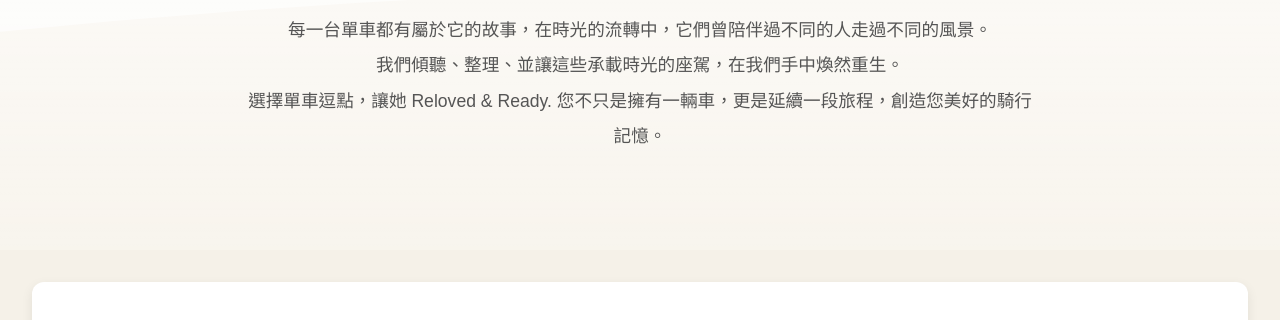
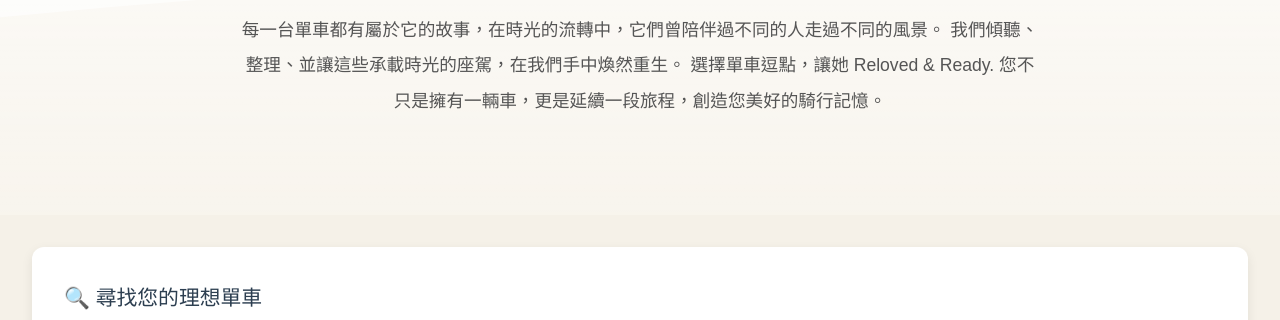
Before and after one commit to qcyclingcomma/qcyclingcomma.github.io, a plain HTML site: page index.html in a window 1280 px wide. Shown: the part 390-710 px from the top of the page. Drawn offline with Linux system fonts and the light colour scheme.

Commit message:
Update index.html

```diff
--- a/index.html
+++ b/index.html
@@ -315,8 +315,8 @@
 
     <section class="hero">
         <h2>二手單車的文藝復興</h2>
-        <p>每一台單車都有屬於它的故事，在時光的流轉中，它們曾陪伴過不同的人走過不同的風景。<br>
-        我們傾聽、整理、並讓這些承載時光的座駕，在我們手中煥然重生。<br>
+        <p>每一台單車都有屬於它的故事，在時光的流轉中，它們曾陪伴過不同的人走過不同的風景。
+        我們傾聽、整理、並讓這些承載時光的座駕，在我們手中煥然重生。
         選擇單車逗點，讓她 Reloved & Ready. 您不只是擁有一輛車，更是延續一段旅程，創造您美好的騎行記憶。</p>
     </section>
 <!-- 每一台單車都有屬於它的故事，在時光的流轉中，它們曾陪伴過不同的人走過不同的風景。
```
